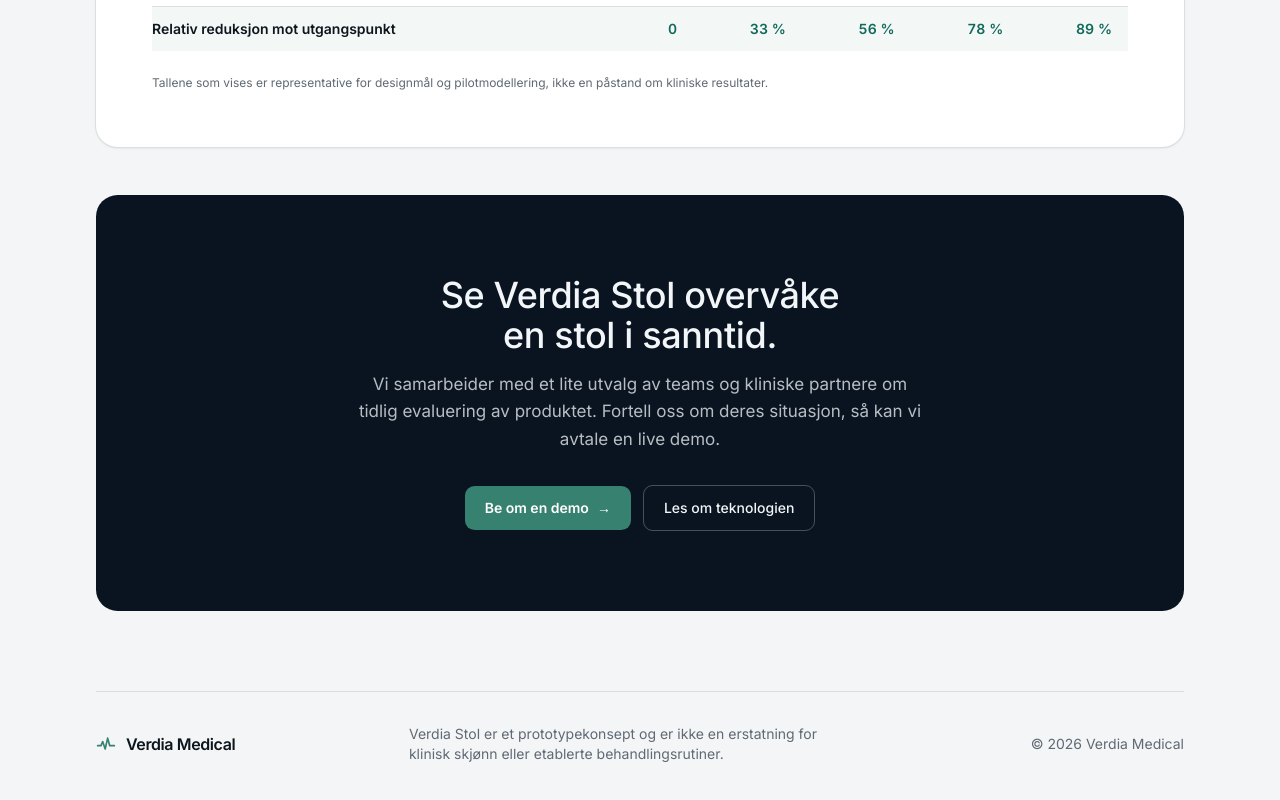
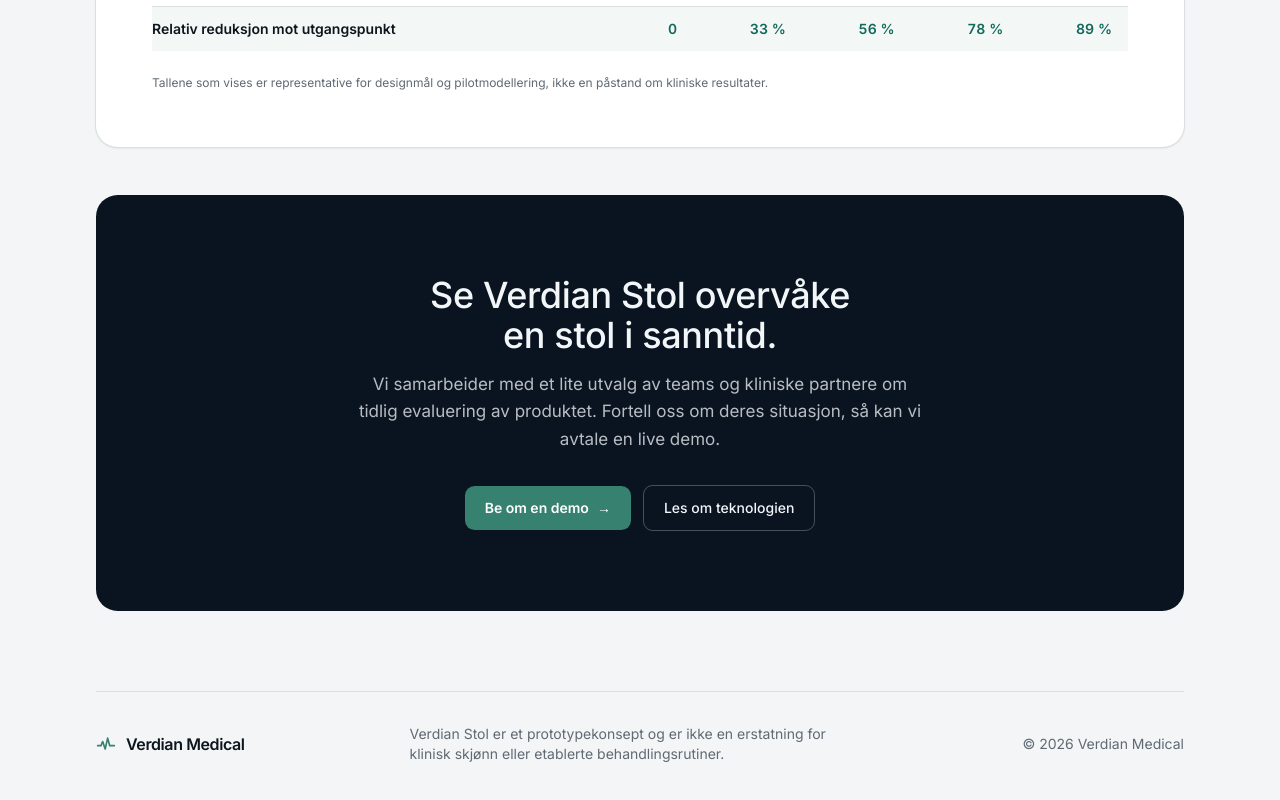
Before and after one commit to TageMoser/VerdiaWebsite, a Next.js app: page / in a window 1280 px wide. Shown: the part 4760-5560 px from the top of the page. Built offline with nearby package versions, Linux system fonts and the light colour scheme.

Commit message:
Fix typos in site-footer component

```diff
--- a/components/site-footer.tsx
+++ b/components/site-footer.tsx
@@ -5,14 +5,14 @@ export function CallToAction() {
     <section id="contact" className="mx-auto max-w-6xl px-5 py-8 sm:px-8">
       <div className="relative overflow-hidden rounded-2xl bg-hero px-6 py-14 text-center sm:px-12 sm:py-20">
         <h2 className="mx-auto max-w-2xl text-balance text-3xl font-medium tracking-[-0.01em] text-hero-foreground sm:text-4xl">
-          Se Verdia Stol overvåke en stol i sanntid.
+          Se Verdian Stol overvåke en stol i sanntid.
         </h2>
         <p className="mx-auto mt-4 max-w-xl text-pretty text-[17px] leading-relaxed text-hero-foreground/75">
           Vi samarbeider med et lite utvalg av teams og kliniske partnere om tidlig evaluering av produktet. Fortell oss om deres situasjon, så kan vi avtale en live demo.
         </p>
         <div className="mt-8 flex flex-wrap items-center justify-center gap-3">
           <a
-            href="mailto:hello@verdia.medical"
+            href="mailto:hello@verdian.medical"
             className="inline-flex items-center gap-2 rounded-md bg-brand px-5 py-3 text-sm font-semibold text-white transition-colors hover:bg-brand-strong"
           >
             Be om en demo
@@ -37,14 +37,14 @@ export function SiteFooter() {
         <div className="flex items-center gap-2.5">
           <BrandMark className="h-5 w-5 text-brand" />
           <span className="font-semibold tracking-tight text-ink">
-            Verdia Medical
+            Verdian Medical
           </span>
         </div>
         <p className="max-w-md text-sm text-muted-foreground">
-          Verdia Stol er et prototypekonsept og er ikke en erstatning for klinisk skjønn eller etablerte behandlingsrutiner.
+          Verdian Stol er et prototypekonsept og er ikke en erstatning for klinisk skjønn eller etablerte behandlingsrutiner.
         </p>
         <p className="text-sm text-muted-foreground">
-          © {new Date().getFullYear()} Verdia Medical
+          © {new Date().getFullYear()} Verdian Medical
         </p>
       </div>
     </footer>
```
